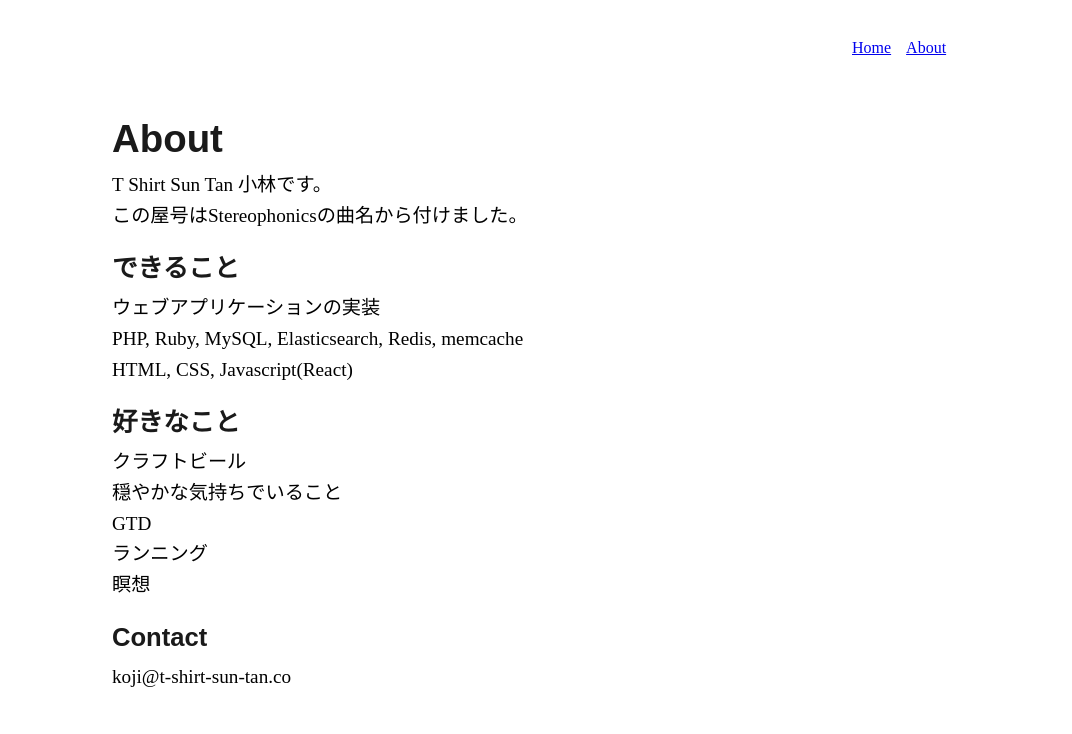
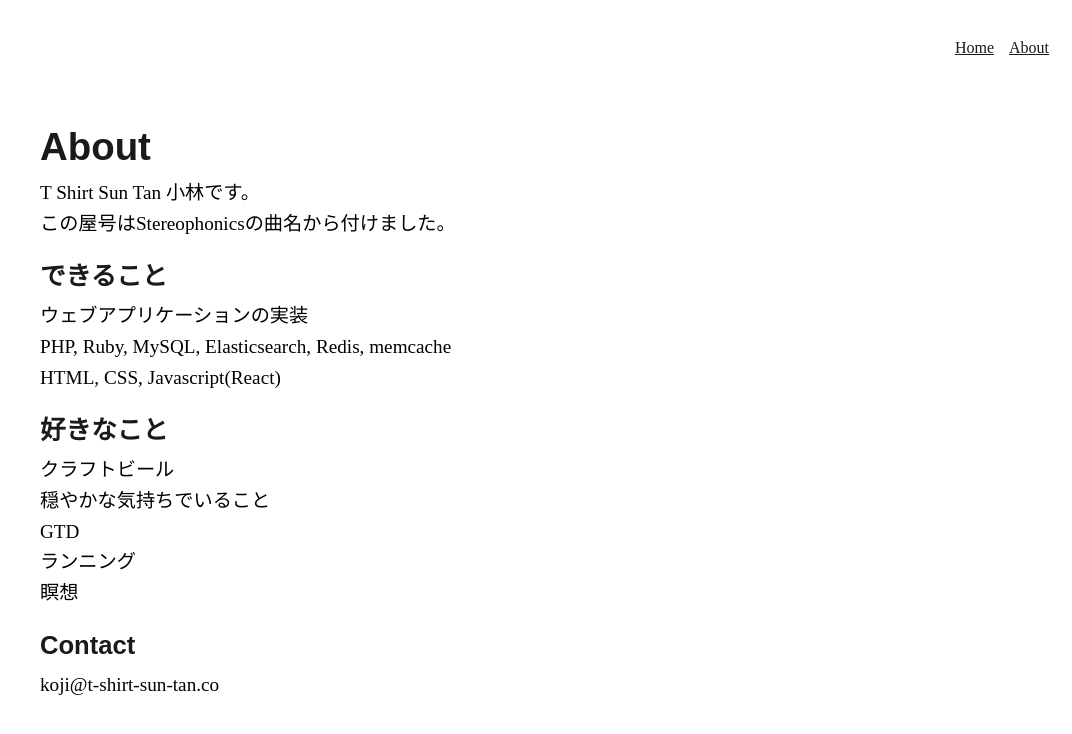
Before and after one commit to t-shirt-sun-tan/website, a Next.js app: page /about in a window 1280 px wide. Shown: the top 734 px of the page, without its empty margins (208-1280 px from the left). Built offline with nearby package versions, Linux system fonts and the light colour scheme.

Commit message:
レスポンシブ

```diff
--- a/components/header.js
+++ b/components/header.js
@@ -6,6 +6,7 @@ const linkStyle = {
 };
 
 const Header = () => (
+  <Container>
     <TopLight>
       <Link href="/">
         <a style={linkStyle}>Home</a>
@@ -14,14 +15,23 @@ const Header = () => (
         <a style={linkStyle}>About</a>
       </Link>
     </TopLight>
+  </Container>
 );
+
+const Container = styled.div`
+  max-width: 800px;
+`
 
 const TopLight = styled.div`
   position: absolute;
   top: 40px;
-  right: 20px;
-  width: 200px;
-  height: 0;
+  right: 8px;
+  a {
+    color: #1a1a1a;
+  }
+
+  @media (min-width: 768px) {
+  }
 `
 
 export default Header;
--- a/components/layout.js
+++ b/components/layout.js
@@ -12,6 +12,8 @@ const Layout = (props) => (
 )
 
 const Container = styled.div`
+  max-width: 800px;
+  margin: auto;
 `
 
 export default Layout
--- a/pages/about.js
+++ b/pages/about.js
@@ -38,8 +38,8 @@ const About = () => (
 )
 
 const Container = styled.main`
-  width: 640px;
   margin: 120px auto 0;
+  padding: 8px;
 `
 const Main = styled.div`
 `
```
Lines whose indentation alone changed are shown as unchanged.
